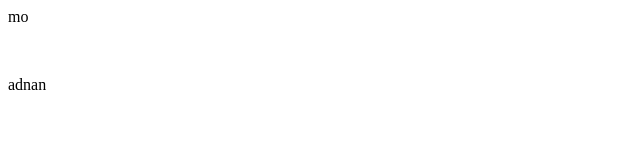
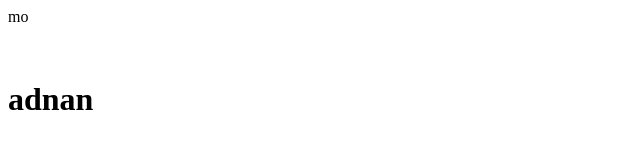
Before and after one commit to shamohamin/shamoamin.github.io, a plain HTML site: page index.html in a window 1280 px wide. Shown: the whole page, without its empty margins (0-640 px from the left). Drawn offline with Linux system fonts and the light colour scheme.

Commit message:
Initial commit

```diff
--- a/index.html
+++ b/index.html
@@ -1,6 +1,6 @@
 <html>
 <body>
 <p>mo<p><br>
-<p>adnan<p>
+<h1>adnan</h1>
 <body>
 </html>
```
